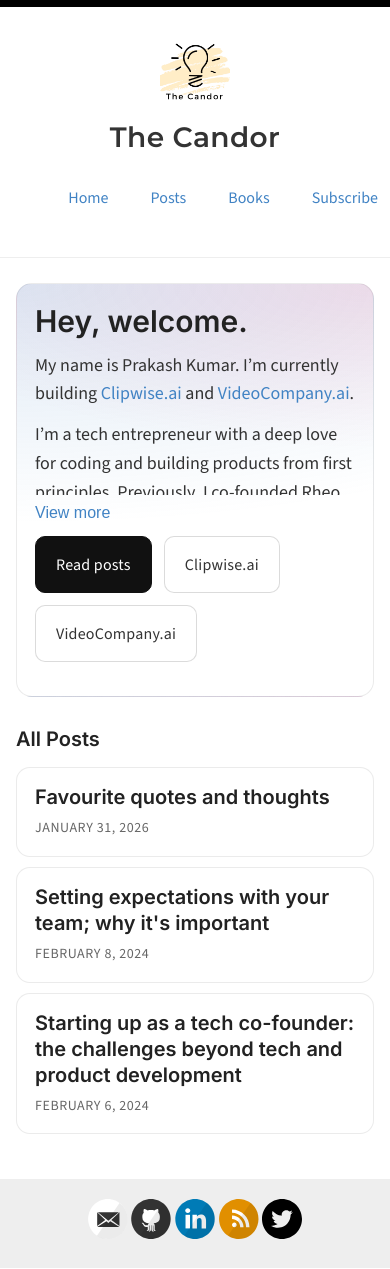
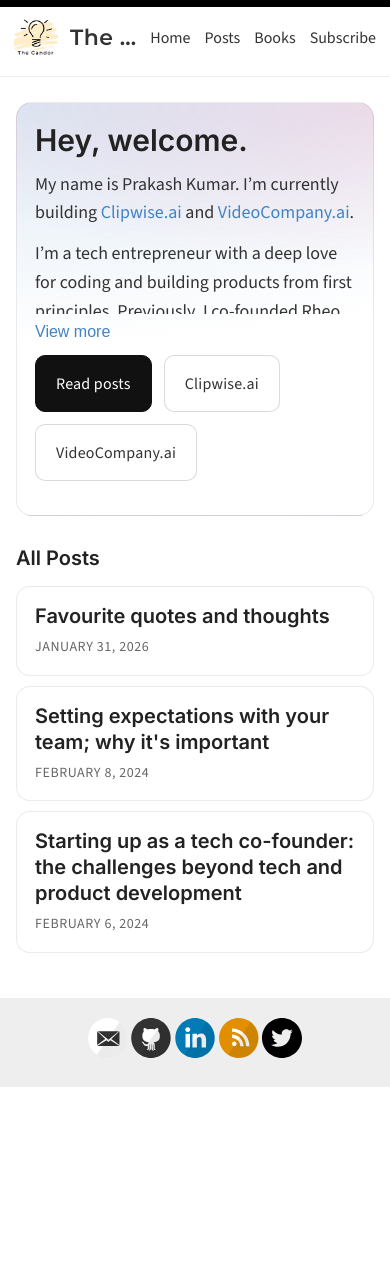
Before and after one commit to prakash09/prakash09.github.io, a Jekyll site: the page built from index.html, in a window 390 px wide. Built offline with Jekyll 4.4.1, drawn with Linux system fonts in a browser that asks for light colours; the list of posts is cut into pages by our own code; after the commit the page ends 1088 px from its top, so only the background shows below that.

Commit message:
issue with mobile web navigation bar fixed

```diff
--- a/assets/style.scss
+++ b/assets/style.scss
@@ -577,8 +577,8 @@ p > img {
   border-bottom: 1px solid $lightGray;
 
   @include mobile {
-    flex-direction: column;
-    text-align: center;
+    gap: 14px;
+    padding: 16px 0;
   }
 }
 
@@ -586,10 +586,11 @@ p > img {
   display: flex;
   align-items: center;
   gap: 14px;
+  flex: 1 1 auto;
+  min-width: 0;
 
   @include mobile {
-    flex-direction: column;
-    gap: 10px;
+    gap: 12px;
   }
 }
 
@@ -599,8 +600,8 @@ p > img {
   height: 70px;
 
   @include mobile {
-    display: block;
-    margin: 0 auto;
+    width: 44px;
+    height: 44px;
   }
 
   img {
@@ -612,8 +613,7 @@ p > img {
   min-width: 0;
 
   @include mobile {
-    display: block;
-    margin: 0 auto;
+    margin: 0;
   }
 }
 
@@ -628,7 +628,14 @@ p > img {
   text-align: left;
 
   @include mobile {
-    text-align: center;
+    font-size: 22px;
+  }
+
+  a {
+    display: block;
+    overflow: hidden;
+    text-overflow: ellipsis;
+    white-space: nowrap;
   }
 }
 
@@ -649,12 +656,18 @@ p > img {
   justify-content: flex-end;
   gap: 18px;
   margin: 0 0 0 auto;
+  flex: 0 0 auto;
   font-family: var(--font-body);
   font-size: 18px;
 
   @include mobile {
-    justify-content: center;
     font-size: 16px;
+    gap: 14px;
+    flex-wrap: nowrap;
+    white-space: nowrap;
+    max-width: 100%;
+    overflow-x: auto;
+    -webkit-overflow-scrolling: touch;
   }
 
   a {
@@ -665,12 +678,7 @@ p > img {
     letter-spacing: 0;
 
     @include mobile {
-      margin: 0;
-      color: $blue;
-      padding: 8px 12px;
-      min-height: 44px;
-      display: inline-flex;
-      align-items: center;
+      color: $darkGray;
     }
   }
 }
```
